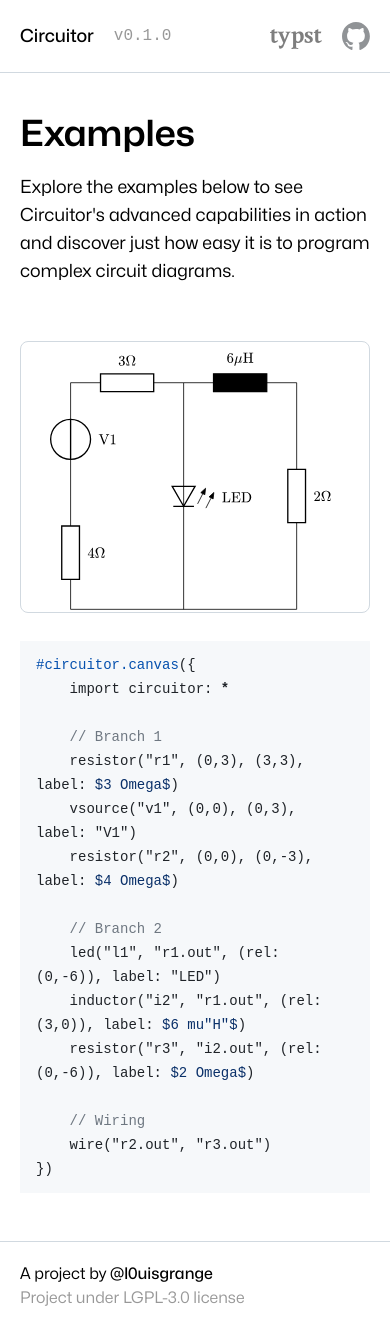
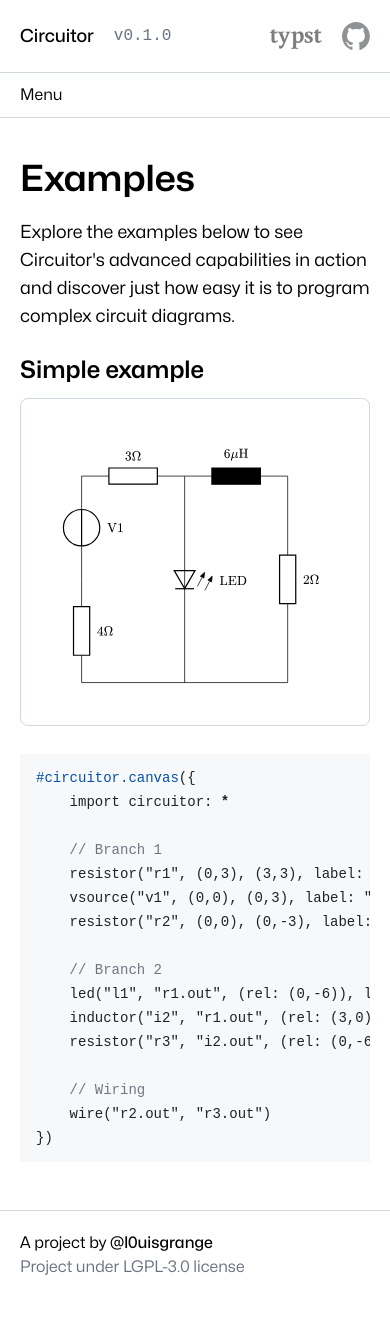
Before and after one commit to l0uisgrange/shiki-minimal-example, a SvelteKit app: page /examples in a window 390 px wide. After the commit the page ends 1299 px from the top, so only its background shows below. Built offline with nearby package versions, Linux system fonts and the light colour scheme; a web font is replaced by a local one; what @iconify/tailwind4 would draw is missing.

Commit message:
Fixed code blocks

```diff
--- a/src/app.css
+++ b/src/app.css
@@ -32,10 +32,10 @@
 html {
     @apply font-display scroll-smooth;
     pre {
-        @apply bg-neutral-100! antialiased dark:bg-neutral-800!;
+        @apply bg-neutral-100! antialiased max-w-full! w-full! dark:bg-neutral-800!;
     }
     pre code {
-        @apply text-sm font-mono whitespace-pre-wrap;
+        @apply text-sm font-mono whitespace-pre max-w-full! overflow-x-scroll!;
     }
 }
 
--- a/src/lib/components/Code.svelte
+++ b/src/lib/components/Code.svelte
@@ -25,6 +25,8 @@
 	});
 </script>
 
-<div class="mb-2 overflow-x-scroll bg-neutral-100 px-4 py-3 antialiased dark:bg-neutral-800">
+<div
+	class="mb-2 block w-full max-w-full overflow-x-auto bg-neutral-100 px-4 py-3 antialiased dark:bg-neutral-800"
+>
 	{@html code}
 </div>
--- a/src/routes/+layout.svelte
+++ b/src/routes/+layout.svelte
@@ -6,6 +6,8 @@
 	import githublight from '$lib/github-light.svg';
 
 	let { children } = $props();
+
+	let menuopen = $state(false);
 </script>
 
 <div
@@ -13,7 +15,7 @@
 >
 	<div class="mx-auto flex items-center justify-between gap-5 px-5 py-2.5">
 		<a href="/circuitor" class="text-lg font-medium">Circuitor</a>
-		<span class="font-mono antialiased opacity-40">v0.1.0</span>
+		<span class="font-mono text-gray-500 antialiased">v0.1.0</span>
 		<a href="/circuitor/docs" class="ml-auto hidden md:block">Documentation</a>
 		<a href="/circuitor/examples" class="hidden md:block">Examples</a>
 		<a
@@ -34,9 +36,17 @@
 		</a>
 	</div>
 </div>
-<div class="max-w-screen">
-	{@render children()}
-</div>
+<button
+	onclick={() => (menuopen = true)}
+	class="dark:border-neutral-border flex w-full cursor-pointer items-center justify-between border-b border-neutral-200 px-5 py-2.5 md:hidden"
+>
+	Menu
+	<span class="icon-[hugeicons--arrow-down-01] size-6"></span>
+</button>
+{#if menuopen}
+	<div class="fixed top-0 left-0 size-full bg-zinc-950"></div>
+{/if}
+{@render children()}
 <div
 	class="dark:border-neutral-border flex flex-col border-t border-neutral-200 px-5 py-5 md:flex-row md:items-center md:justify-between"
 >
@@ -44,5 +54,5 @@
 		>A project by <a href="https://github.com/l0uisgrange" class="font-medium">@l0uisgrange</a
 		></span
 	>
-	<span class="opacity-40">Project under LGPL-3.0 license</span>
+	<span class="text-gray-500">Project under LGPL-3.0 license</span>
 </div>
--- a/src/routes/+page.svelte
+++ b/src/routes/+page.svelte
@@ -1,6 +1,5 @@
 <script lang="ts">
 	import circuit from '$lib/main.svg';
-	import typst from '$lib/typst-light.svg';
 </script>
 
 <svelte:head>
@@ -8,7 +7,7 @@
 </svelte:head>
 
 <div
-	class="flex min-h-screen w-screen flex-col items-center justify-center bg-gradient-to-b from-neutral-900/92 to-neutral-900 py-16 text-center text-white md:py-20"
+	class="flex w-screen flex-col items-center bg-gradient-to-b from-neutral-900/92 to-neutral-900 py-14 text-center text-white md:min-h-screen md:justify-center md:py-20"
 >
 	<span class="max-w-3xl text-4xl font-bold font-stretch-expanded md:text-7xl">
 		Your <svg
--- a/src/routes/docs/+layout.svelte
+++ b/src/routes/docs/+layout.svelte
@@ -5,7 +5,7 @@
 	let { children } = $props();
 </script>
 
-<div class="relative flex max-w-screen">
+<div class="relative md:flex">
 	<div
 		class="dark:border-neutral-border sticky top-32 left-0 hidden min-h-full w-72 flex-none space-y-1 border-r border-neutral-200 p-5 font-medium md:block"
 	>
--- a/src/routes/docs/+page.svelte
+++ b/src/routes/docs/+page.svelte
@@ -24,8 +24,8 @@
 	<title>Getting started</title>
 </svelte:head>
 
-<div class="flex items-stretch">
-	<main class="min-h-dvh p-5 pt-10 md:px-8 md:py-10">
+<div class="md:flex md:items-stretch">
+	<main class="min-h-dvh flex-auto p-5 pt-10 md:px-8 md:py-10">
 		<h1>Getting started</h1>
 		<p class="max-w-2xl text-lg">
 			Circuitor is easy to set up and works out of the box with <a
@@ -54,7 +54,7 @@
 		<a
 			target="_blank"
 			href="https://packages.typst.org/preview/circuitor-0.1.0.tar.gz"
-			class="dark:border-neutral-border flex max-w-max items-center gap-2 rounded-full border border-neutral-200 px-5 py-2! font-medium text-current! decoration-0 transition hover:border-black"
+			class="dark:border-neutral-border flex max-w-max items-center gap-2 rounded-full border border-neutral-200 px-5 py-2! font-medium text-current! decoration-0 transition hover:border-black dark:hover:border-white"
 		>
 			<span class="icon-[hugeicons--download-02] size-5.5"></span>
 			Download
@@ -91,7 +91,7 @@
 			simple circuit with just a few lines of code.
 		</p>
 		<Code
-			content={'#import "@preview/circuitor:0.1.0"\n' +
+			content={'#import "@preview/circuitor:0.1.0" fiwuehfui fhuwhf uiweh fuiwehf iuweh\n' +
 				'\n' +
 				'#circuitor.canvas({\n' +
 				'    import circuitor: *\n' +
@@ -100,7 +100,7 @@
 				'})'}
 		/>
 	</main>
-	<div class="relative hidden w-72 flex-none p-5 md:block">
+	<div class="relative hidden flex-none p-5 md:block md:w-72">
 		<ul class="sticky top-32 block">
 			{#each headings as heading}
 				<li style="margin-left: {heading.level * 10}px;">
--- a/src/routes/docs/components/+page.svelte
+++ b/src/routes/docs/components/+page.svelte
@@ -10,7 +10,7 @@
 	<title>Components</title>
 </svelte:head>
 
-<div class="flex items-start">
+<div class="items-start md:flex">
 	<main class="min-h-dvh p-5 pt-10 md:px-8 md:py-10">
 		<h1>Components</h1>
 		<p class="max-w-2xl text-lg">
--- a/src/routes/docs/positioning/+page.svelte
+++ b/src/routes/docs/positioning/+page.svelte
@@ -26,7 +26,7 @@
 	<title>Getting started</title>
 </svelte:head>
 
-<div class="flex items-stretch">
+<div class="items-stretch md:flex">
 	<main class="min-h-dvh p-5 pt-10 md:px-8 md:py-10">
 		<h1>Positioning</h1>
 		<p class="max-w-2xl text-lg">
--- a/src/routes/examples/+page.svelte
+++ b/src/routes/examples/+page.svelte
@@ -13,11 +13,12 @@
 		Explore the examples below to see Circuitor's advanced capabilities in action and discover
 		just how easy it is to program complex circuit diagrams.
 	</p>
-	<div class="mt-14 grid gap-7 md:grid-cols-2">
+	<h2>Simple example</h2>
+	<div class="grid gap-7 md:grid-cols-2">
 		<div
-			class="dark:border-neutral-border flex items-center justify-center overflow-hidden rounded-lg border border-neutral-200 bg-white"
+			class="dark:border-neutral-border flex items-center justify-center overflow-scroll rounded-lg border border-neutral-200 bg-white"
 		>
-			<img src={example1} alt="example1" />
+			<img src={example1} alt="example1" class="p-10" />
 		</div>
 		<Code
 			content={'#circuitor.canvas({\n' +
```
